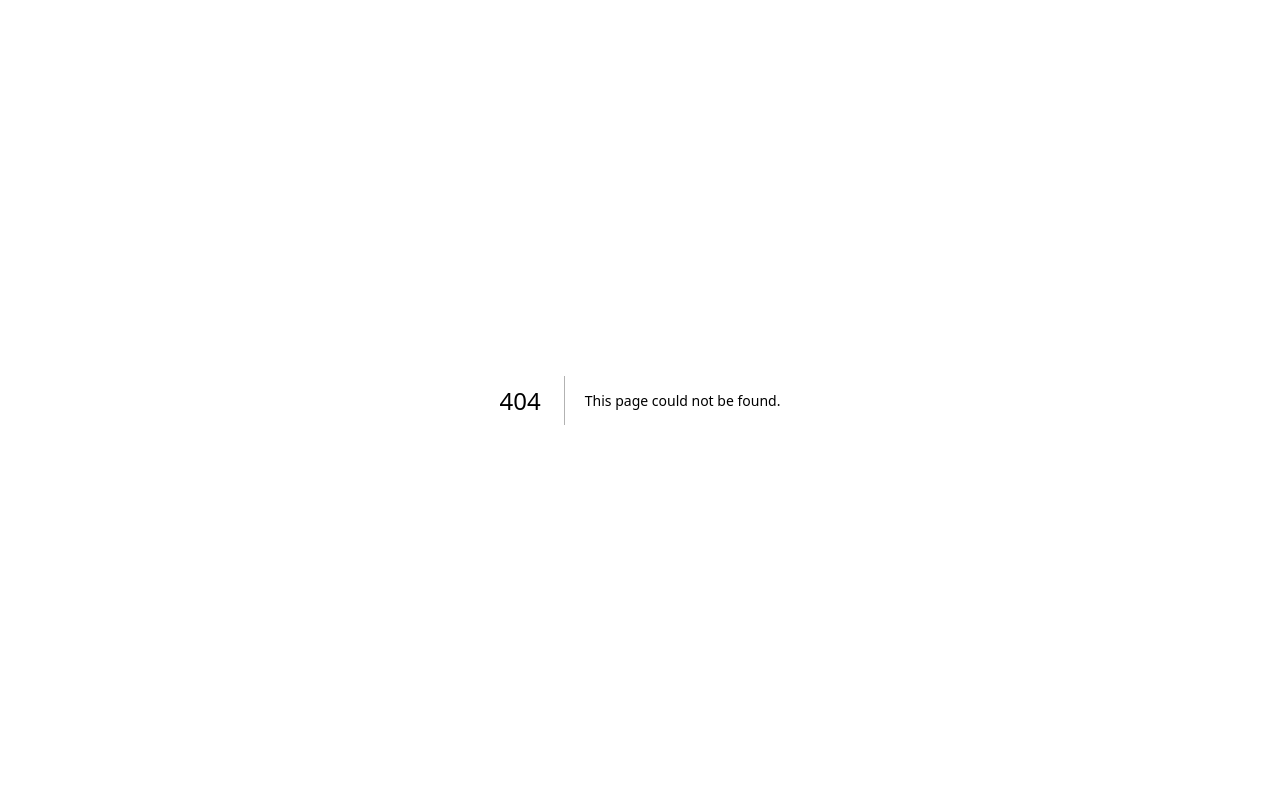
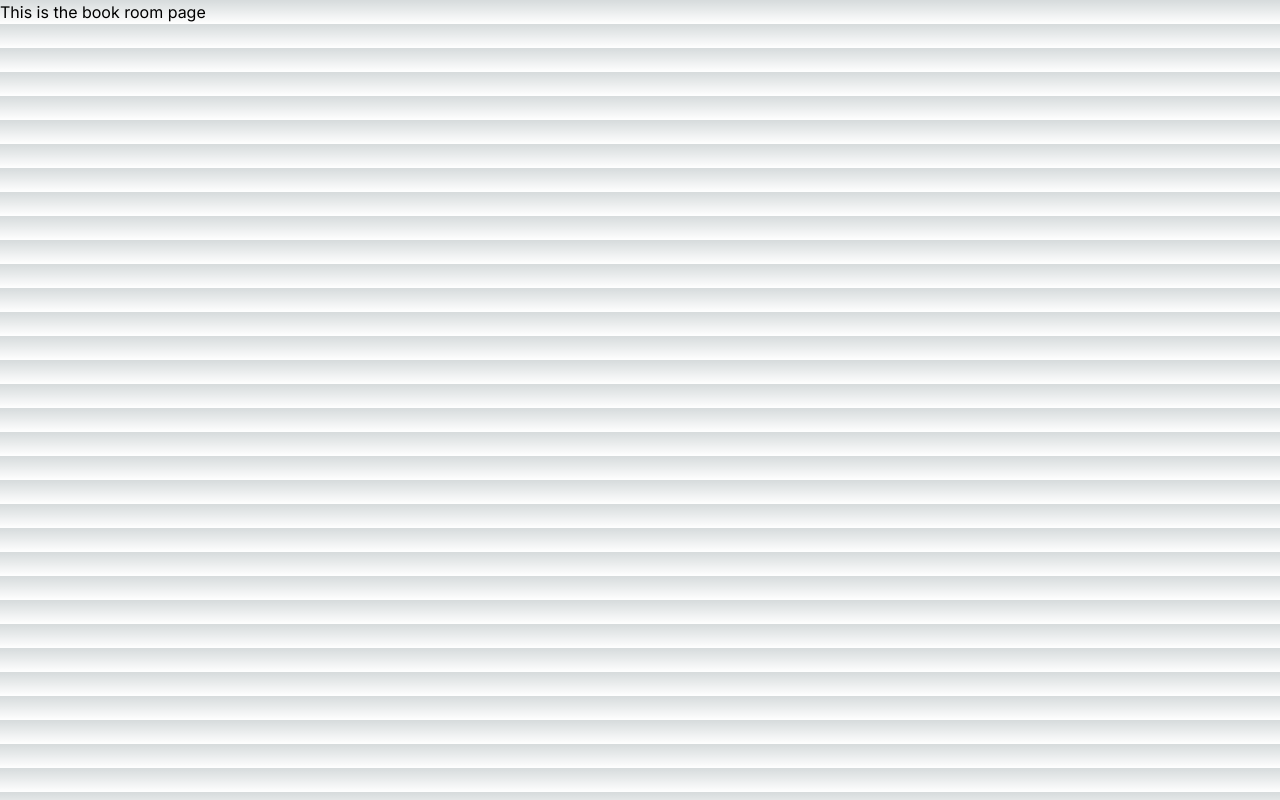
Before and after one commit to Hebelub/case-interview-template-frontend, a Next.js app: page /book-room in a window 1280 px wide. Before the commit this address had no page. Built offline with nearby package versions, Linux system fonts and the light colour scheme.

Commit message:
Add book Room page

```diff
--- /dev/null
+++ b/src/app/book-room/page.tsx
@@ -0,0 +1,9 @@
+import React from 'react'
+
+function page() {
+  return (
+    <div>This is the book room page</div>
+  )
+}
+
+export default page
```
